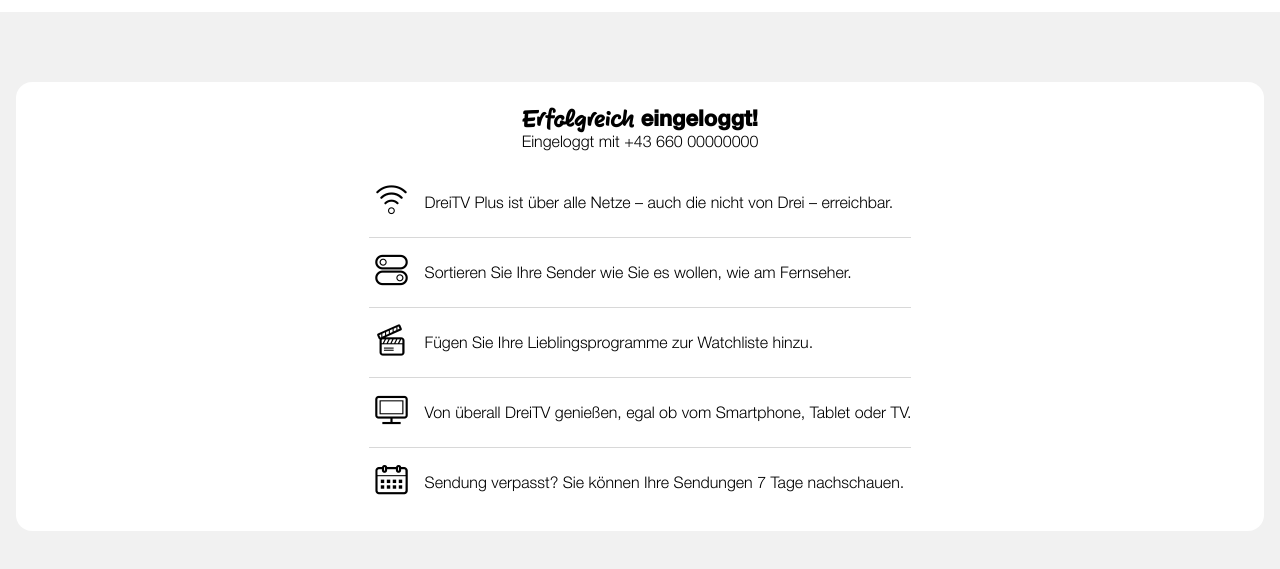
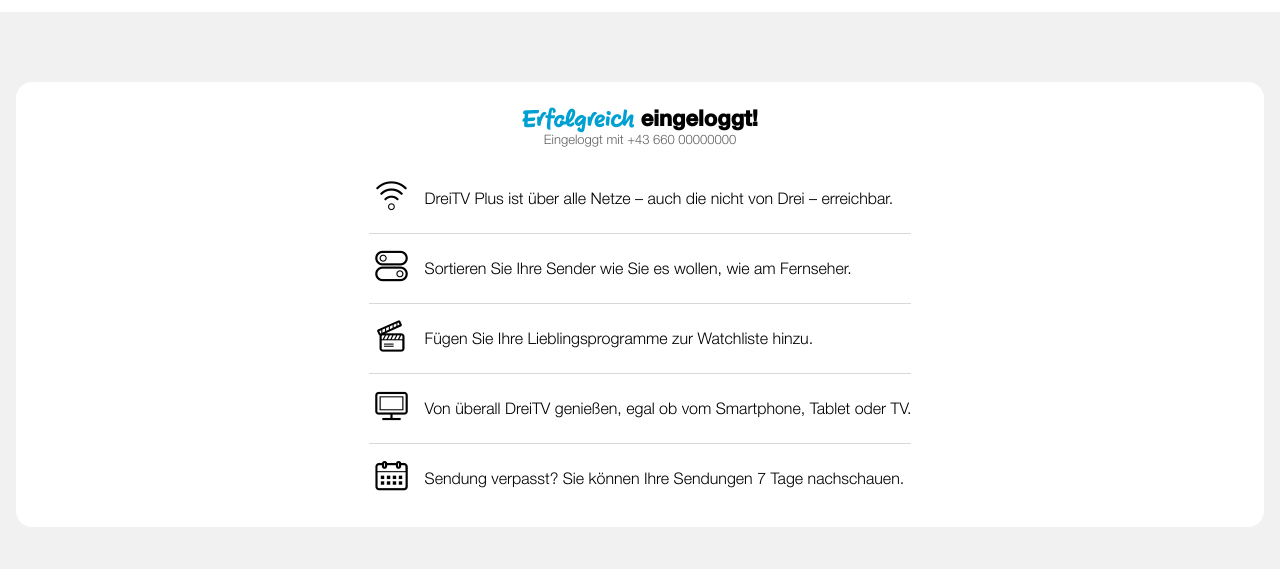
Before and after one commit to xen404/3tv-easy-login-screens, a website: page loginSuccessPage.html in a window 1280 px wide. Shown: the part 53-622 px from the top of the page. Drawn offline with Linux system fonts and the light colour scheme; a web font is replaced by a local one.

Commit message:
Adjust secondary text stylings

```diff
--- a/loginSuccessPage.html
+++ b/loginSuccessPage.html
@@ -31,7 +31,7 @@
     <main id="main">
 
     <section class="content">
-            <h2 class="content-title"><span class="text--script">Erfolgreich</span> eingeloggt!</h2>
+            <h2 class="content-title"><span class="text--blue text--script">Erfolgreich</span> eingeloggt!</h2>
             <p class="secondary-text">Eingeloggt mit +43 660 00000000</p>
             <ul>
                 <li class="list-item-feature">
--- a/styles/_header.scss
+++ b/styles/_header.scss
@@ -30,5 +30,7 @@
 		font-size: 20px;
 		margin: 0;
 	  }
+
+
 	}
   }
--- a/styles/_main.scss
+++ b/styles/_main.scss
@@ -34,6 +34,12 @@
 		margin: 0;
 		text-align: center;
 		font-weight: 600;
+	}
+
+	.secondary-text {
+		color: var(--acc-title-gray);
+		font-size: 13px;
+		font-weight: 400;
 	}
 
 	form {
```
Also changed, not shown: codeInputPage.html (+0 -1 lines), index.css.
